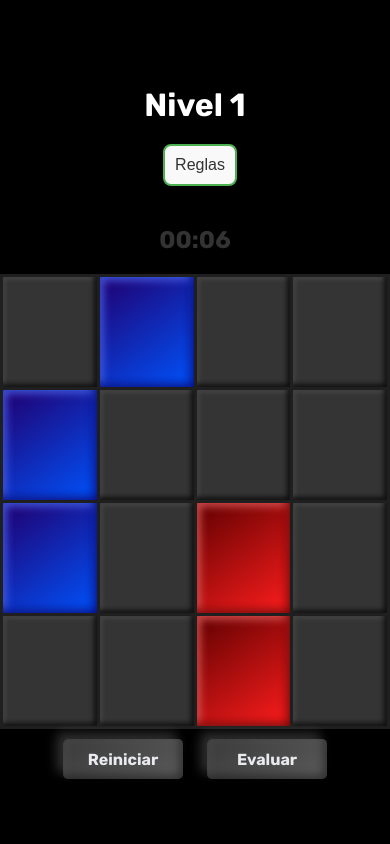
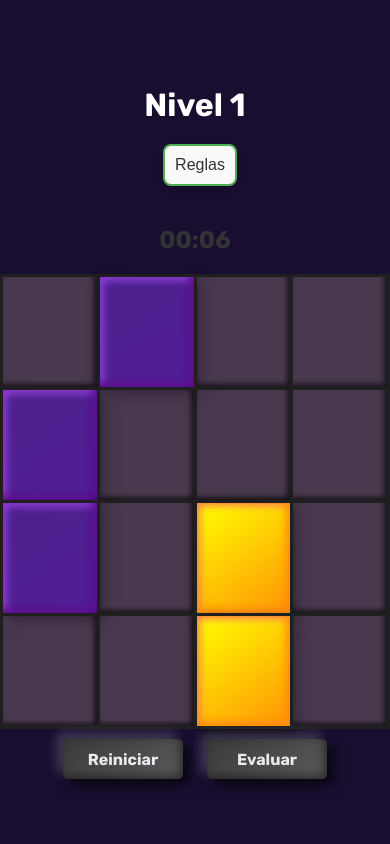
Before and after one commit to Nickdiaz14/Binary-Puzzle, a Flask app: page /display_level?level=1&n=4 in a window 390 px wide. Run offline with Flask 3, Linux system fonts and the light colour scheme.

Commit message:
Changed theme

```diff
--- a/static/css/styles.css
+++ b/static/css/styles.css
@@ -7,7 +7,7 @@ body {
   height: 100vh;
   padding: 0;
   margin: 0;
-  background-color: #000000; /* Fondo negro */
+  background-color: #190e30; /* Fondo negro */
   box-sizing: border-box;
   font-family: "Rubik", sans-serif;
   touch-action: manipulation; /* Limita gestos de zoom */
@@ -43,8 +43,8 @@ tr {
     text-align: center;
     vertical-align: middle;
     cursor: pointer;
-    background-color: rgba(228, 228, 228, 0.1);
-    box-shadow: inset -3px -3px 5px rgba(0, 0, 0, 0.7), inset 2px 2px 5px rgba(255, 255, 255, 0.1);
+    background-color: rgba(208, 142, 227, 0.235);
+    box-shadow: inset -3px -3px 5px rgba(6, 6, 6, 0.7);
     border: 3px solid #1f1f1f;
     aspect-ratio: 1 / 1;
     transition: width 0.3s ease, height 0.3s ease; /* Transición suave cuando el tamaño cambia */
@@ -127,26 +127,26 @@ label.resolver {
   height: 40px;
 }
 .resolver.evaluar:hover {
-  background: linear-gradient(145deg, #0046d4, #0053fb);
-  box-shadow: inset -3px -3px 10px rgb(1, 14, 128), inset 2px 2px 10px rgba(90, 120, 255, 0.993), 6px 6px 12px rgba(0, 0, 0, 0.7), -6px -6px 12px rgba(255, 255, 255, 0.2);
+  background: linear-gradient(145deg, #5800d4, #9b00fb);
+  box-shadow: inset -3px -3px 10px rgb(85, 1, 133), inset 2px 2px 10px rgba(90, 120, 255, 0.993), 6px 6px 12px rgba(0, 0, 0, 0.7);
   color: #ffffff;
 }
 
 .azulito, .rojito, .inicio, .evaluar {
   background: linear-gradient(145deg, #3a3a3a, #5a5a5a); /* Ajuste de fondo más oscuro */
-  box-shadow: 6px 6px 12px rgba(0, 0, 0, 0.7), -6px -6px 12px rgba(255, 255, 255, 0.2), inset -3px -3px 10px rgba(0, 0, 0, 0.5), inset 2px 2px 10px rgba(255, 255, 255, 0.1);
+  box-shadow: 6px 6px 12px rgba(0, 0, 0, 0.7), -6px -6px 12px rgba(255, 255, 255, 0.2), inset -3px -3px 10px rgba(0, 0, 0, 0.5);
 }
 
 .red {
   color: #ffffff;
-  background: linear-gradient(145deg, #620101, #fd1d1d);
-  box-shadow: inset -3px -3px 10px rgb(117, 2, 2), inset 2px 2px 10px rgba(248, 112, 112, 0.993);
+  background: linear-gradient(145deg, #ffff00, #ff9306);
+  box-shadow: inset -3px -3px 10px rgb(255, 140, 0), inset 2px 2px 10px rgba(248, 112, 112, 0.993), 6px 6px 12px rgba(0, 0, 0, 0.7);
 }
 
 .blue {
   color: #ffffff;
-  background: linear-gradient(145deg, #200070, #0053fb);
-  box-shadow: inset -3px -3px 10px rgb(1, 14, 128), inset 2px 2px 10px rgba(90, 120, 255, 0.993);
+  background: linear-gradient(145deg, #4C1F8C, #511E94);
+  box-shadow: inset -3px -3px 10px rgb(85, 1, 133), inset 2px 2px 10px rgba(178, 90, 255, 0.993), 6px 6px 12px rgba(0, 0, 0, 0.7);
 }
 
 .botones {
@@ -289,26 +281,26 @@ right: 10px; /* Ajusta la posición horizontal */
     height: 40px;
   }
   .resolver.evaluar:hover {
-    background: linear-gradient(145deg, #0046d4, #0053fb);
-    box-shadow: inset -3px -3px 10px rgb(1, 14, 128), inset 2px 2px 10px rgba(90, 120, 255, 0.993), 6px 6px 12px rgba(0, 0, 0, 0.7), -6px -6px 12px rgba(255, 255, 255, 0.2);
+    background: linear-gradient(145deg, #5800d4, #9b00fb);
+    box-shadow: inset -3px -3px 10px rgb(85, 1, 133), inset 2px 2px 10px rgba(90, 120, 255, 0.993), 6px 6px 12px rgba(0, 0, 0, 0.7);
     color: #ffffff;
   }
 
   .azulito, .rojito, .inicio, .evaluar {
     background: linear-gradient(145deg, #3a3a3a, #5a5a5a); /* Ajuste de fondo más oscuro */
-    box-shadow: 6px 6px 12px rgba(0, 0, 0, 0.7), -6px -6px 12px rgba(255, 255, 255, 0.2), inset -3px -3px 10px rgba(0, 0, 0, 0.5), inset 2px 2px 10px rgba(255, 255, 255, 0.1);
+    box-shadow: 6px 6px 12px rgba(0, 0, 0, 0.7), -6px -6px 12px rgba(255, 255, 255, 0.2), inset -3px -3px 10px rgba(0, 0, 0, 0.5);
   }
 
   .red {
     color: #ffffff;
-    background: linear-gradient(145deg, #620101, #fd1d1d);
-    box-shadow: inset -3px -3px 10px rgb(117, 2, 2), inset 2px 2px 10px rgba(248, 112, 112, 0.993);
+    background: linear-gradient(145deg, #ffff00, #ff9306);
+    box-shadow: inset -3px -3px 10px rgb(255, 140, 0), inset 2px 2px 10px rgba(248, 112, 112, 0.993), 6px 6px 12px rgba(0, 0, 0, 0.7);
   }
 
   .blue {
     color: #ffffff;
-    background: linear-gradient(145deg, #200070, #0053fb);
-    box-shadow: inset -3px -3px 10px rgb(1, 14, 128), inset 2px 2px 10px rgba(90, 120, 255, 0.993);
+    background: linear-gradient(145deg, #4C1F8C, #511E94);
+    box-shadow: inset -3px -3px 10px rgb(85, 1, 133), inset 2px 2px 10px rgba(178, 90, 255, 0.993), 6px 6px 12px rgba(0, 0, 0, 0.7);
   }
 
   .botones {
```
Also changed, not shown: other parts of static/css/styles.css (+26 -34 lines).
